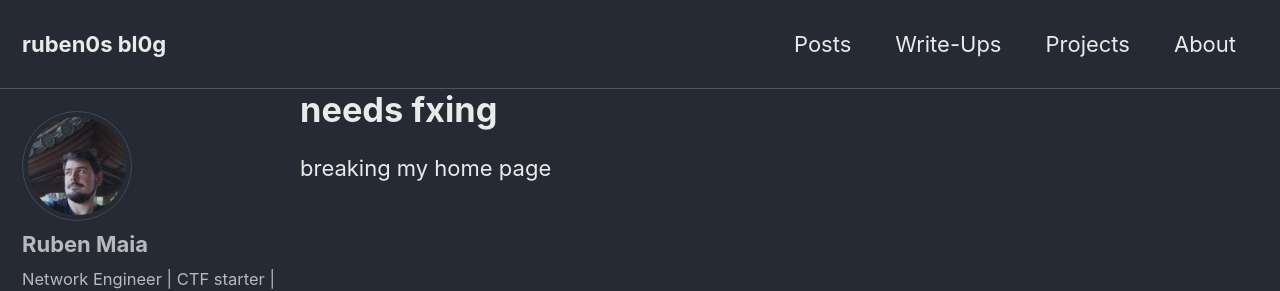
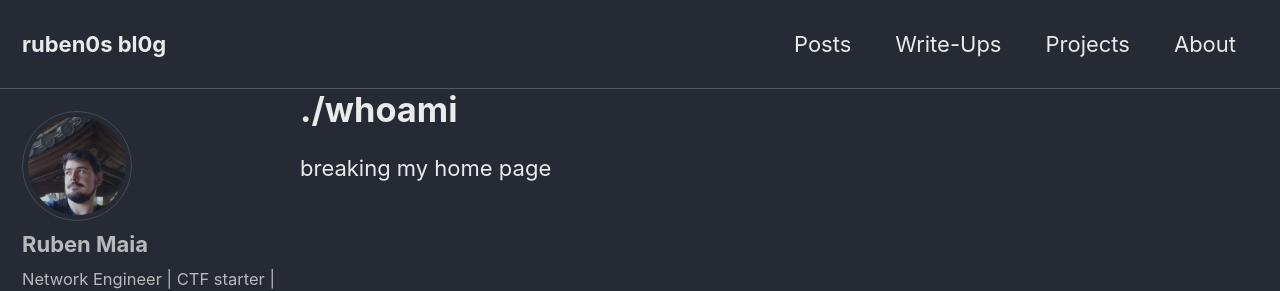
Before and after one commit to rbnmaia/rbnmaia.github.io, a Jekyll site: the page built from index.html, in a window 1280 px wide and 900 px high. Shown: the top 291 px of the window. Built offline with Jekyll 4.4.1, drawn with Linux system fonts in a browser that asks for light colours; cached includes are drawn as plain includes; the list of posts is cut into pages by our own code.

Commit message:
Update home.html

```diff
--- a/_layouts/home.html
+++ b/_layouts/home.html
@@ -6,8 +6,11 @@ layout: default
   {% include sidebar.html %}
 
   <div id="intro">
-    <h1> needs fxing </h1>
-    <p> breaking my home page </p>
+    <h1> ./whoami </h1>
+    <p> breaking my home page
+
+
+    </p>
   </div>
 
 </div>
```
